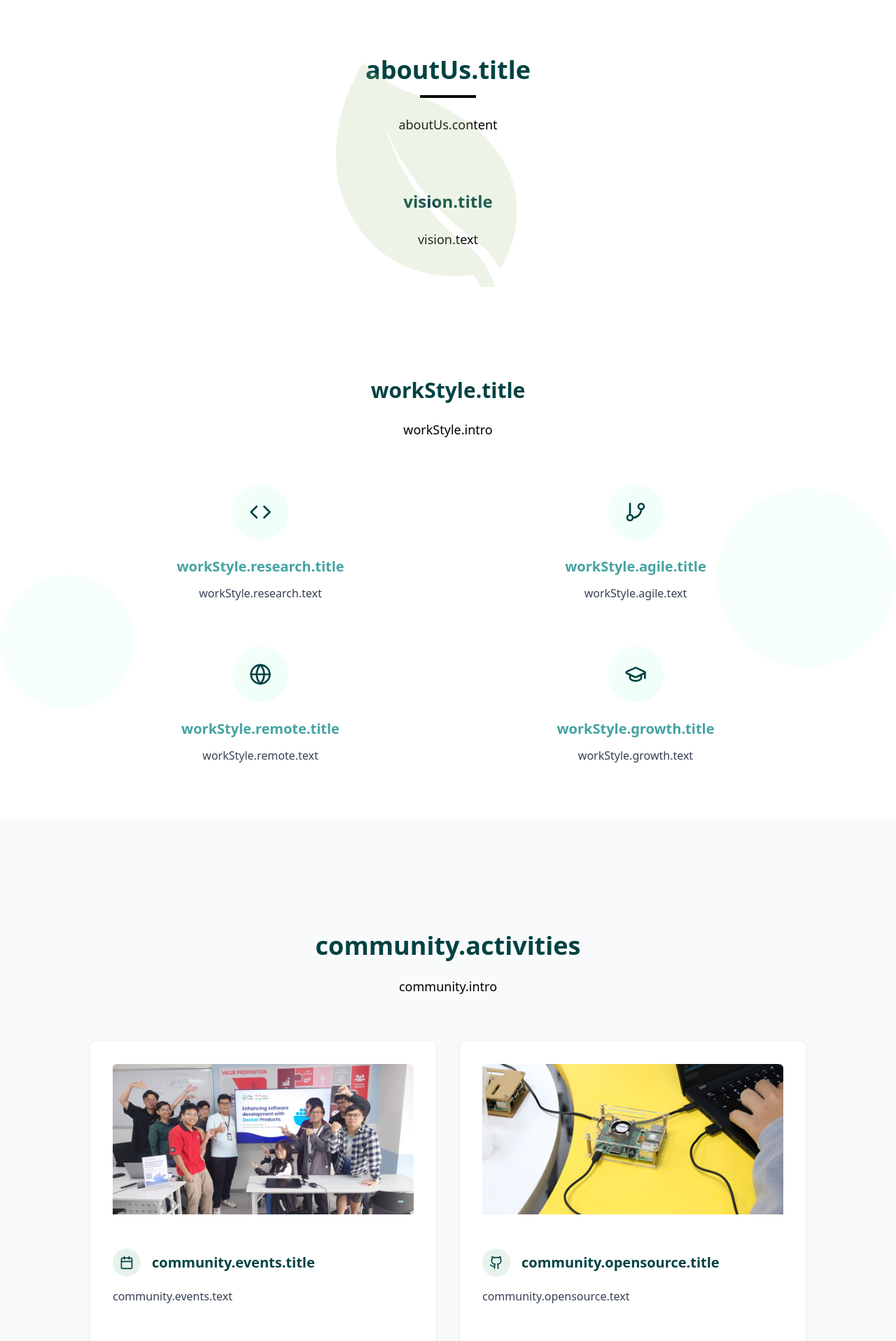
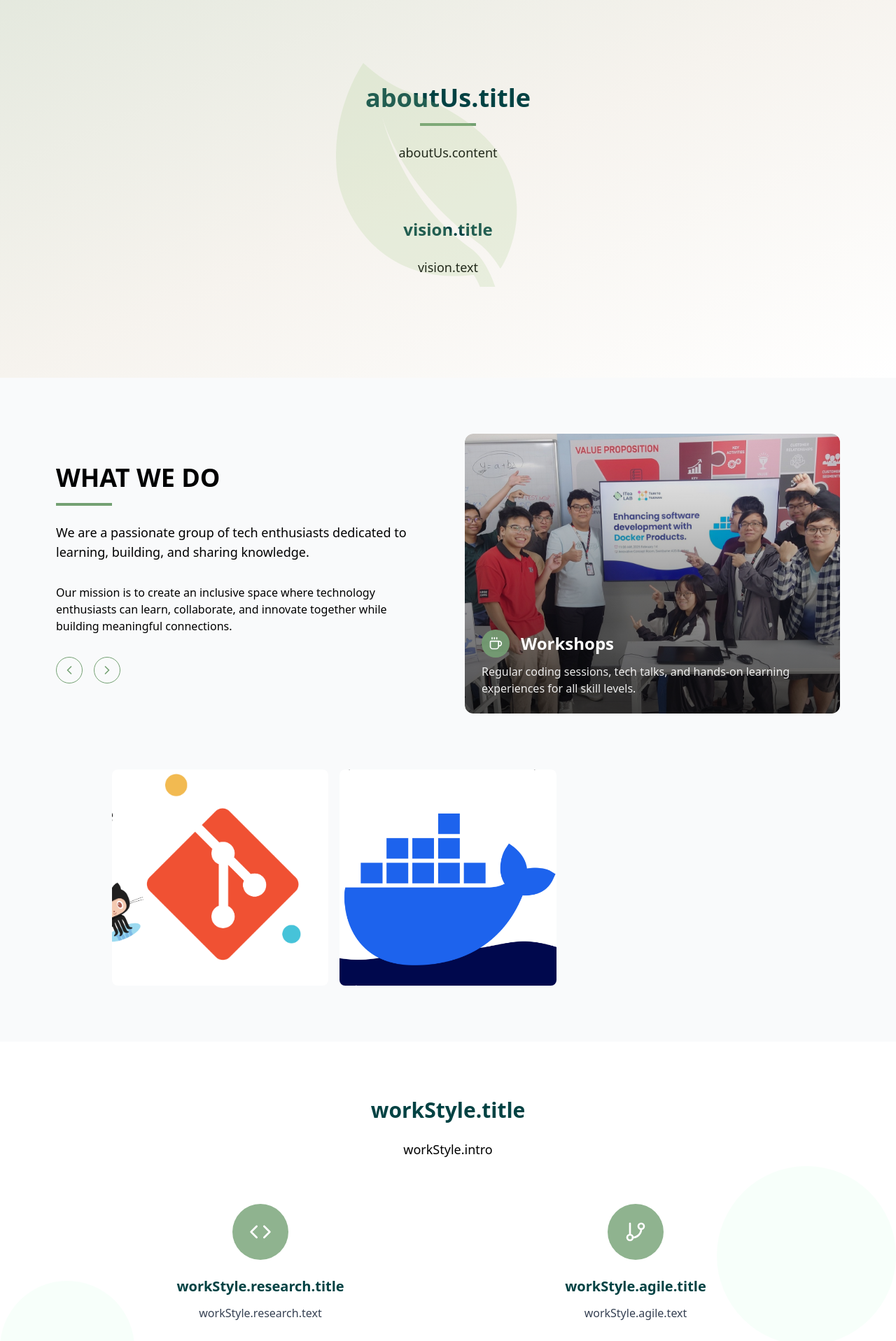
Before and after one commit to Itea-Lab/portfolio-website, a React (Vite) app: page / in a window 1280 px wide. Shown: the part 840-2757 px from the top of the page at 70% size. Built offline with nearby package versions, Linux system fonts and the light colour scheme.

Commit message:
Added Activity slider, changed page theme

```diff
--- a/src/components/About.tsx
+++ b/src/components/About.tsx
@@ -1,18 +1,20 @@
 import { useLanguage } from "../language-context";
-import image from "../assets/square_lab.png";
 
 export default function About() {
   const { t } = useLanguage();
 
   return (
-    <section id="about" className="py-30 bg-white relative overflow-hidden">
+    <section
+      id="about"
+      className="py-20 bg-[linear-gradient(to_bottom_right,_#E3E8DD,_#F6F3EE_50%,_#FFFFFF_100%)] relative overflow-hidden"
+    >
       <div className="bg-[url(../src/assets/clipart_leaf.png)] bg-no-repeat left-1/2 top-1/2 transform -translate-x-1/2 -translate-y-1/2 absolute w-80 h-80 z-0 opacity-20"></div>
-      <div className="container mx-auto px-4">
+      <div className="container mx-auto px-4 pt-20">
         <div className="text-center mb-0">
           <h2 className="text-[#004243] text-3xl md:text-4xl font-bold mb-4">
             {t("aboutUs.title")}
           </h2>
-          <div className="h-1 w-20 bg-black mx-auto mb-6"></div>
+          <div className="h-1 w-20 bg-[#74A173] mx-auto mb-6"></div>
           <p className="text-lg max-w-3xl mx-auto">{t("aboutUs.content")}</p>
         </div>
         <div className="text-center mb-16">
@@ -21,28 +23,6 @@ export default function About() {
           </h2>
           <p className="text-lg max-w-3xl mx-auto">{t("vision.text")}</p>
         </div>
-
-
-        {/* Subsections */}
-        {/* <div className="space-y-24">
-          <div className="grid md:grid-cols-2 gap-8 items-center">
-            <div className="flex justify-center">
-              <div className="relative h-90 w-90">
-                <img
-                  src={image}
-                  alt="Learning from mistakes"
-                  className="object-cover rounded-lg absolute h-full w-full"
-                />
-              </div>
-            </div>
-            <div>
-              <h3 className="text-xl font-bold mb-4">
-                {t("culture.mistake.title")}
-              </h3>
-              <p className="text-gray-700">{t("culture.mistake.text")}</p>
-            </div>
-          </div>
-        </div> */}
       </div>
     </section>
   );
--- /dev/null
+++ b/src/components/ActivitySlider.tsx
@@ -0,0 +1,136 @@
+import type React from "react";
+import { useState } from "react";
+import { ChevronLeft, ChevronRight, Code, Coffee, Users } from "lucide-react";
+import workshop_img from "../assets/480222510_122116886204697575_5941039690238715950_n.jpg";
+import project_img from "../assets/481682077_1017997677053113_5498224049031879829_n.jpg";
+
+export interface Activity {
+  title: string;
+  description: string;
+  image: string;
+  icon: React.ReactNode;
+}
+
+interface ActivitySliderProps {
+  activities?: Activity[];
+}
+
+export function ActivitySlider({ activities }: ActivitySliderProps) {
+  const [currentActivity, setCurrentActivity] = useState(0);
+
+  const defaultActivities: Activity[] = [
+    {
+      title: "Workshops",
+      description:
+        "Regular coding sessions, tech talks, and hands-on learning experiences for all skill levels.",
+      image: workshop_img,
+      icon: <Coffee className="h-5 w-5 text-white" />,
+    },
+    {
+      title: "Team Bonding",
+      description:
+        "Fun activities and events that strengthen relationships and build a supportive community.",
+      image: "/placeholder.svg?height=400&width=600&text=Team+Bonding",
+      icon: <Users className="h-5 w-5 text-white" />,
+    },
+    {
+      title: "Community Projects",
+      description:
+        "Collaborative initiatives that solve real-world problems and foster innovation.",
+      image: project_img,
+      icon: <Code className="h-5 w-5 text-white" />,
+    },
+  ];
+
+  const displayActivities = activities || defaultActivities;
+
+  return (
+    <div className="grid grid-cols-1 lg:grid-cols-2 gap-12 items-center">
+      {/* Text Column */}
+      <div className="max-w-xl">
+        <h2 className="text-3xl md:text-4xl font-bold mb-4">WHAT WE DO</h2>
+        <div className="h-1 w-20 bg-[#74A173] mb-6"></div>
+        <p className="text-lg text-muted-foreground mb-8">
+          We are a passionate group of tech enthusiasts dedicated to learning,
+          building, and sharing knowledge.
+        </p>
+        <p className="text-muted-foreground mb-8">
+          Our mission is to create an inclusive space where technology
+          enthusiasts can learn, collaborate, and innovate together while
+          building meaningful connections.
+        </p>
+        {/* Navigation Buttons */}
+        <div className="flex space-x-4">
+          <button
+            onClick={() =>
+              setCurrentActivity((prev) =>
+                prev === 0 ? displayActivities.length - 1 : prev - 1
+              )
+            }
+            className="rounded-full p-2 border border-[#74a173] text-[#74a173] hover:bg-[#74a173]/10 transition"
+          >
+            <ChevronLeft className="h-5 w-5" />
+          </button>
+          <button
+            onClick={() =>
+              setCurrentActivity((prev) =>
+                prev === displayActivities.length - 1 ? 0 : prev + 1
+              )
+            }
+            className="rounded-full p-2 border border-[#74a173] text-[#74a173] hover:bg-[#74a173]/10 transition"
+          >
+            <ChevronRight className="h-5 w-5" />
+          </button>
+        </div>
+      </div>
+
+      {/* Image Slide Column */}
+      <div className="relative h-[400px] w-full overflow-hidden rounded-xl">
+        {displayActivities.map((activity, index) => (
+          <div
+            key={index}
+            className={`absolute inset-0 transition-opacity duration-700 ${
+              currentActivity === index
+                ? "opacity-100 z-10"
+                : "opacity-0 z-0 pointer-events-none"
+            }`}
+          >
+            <div className="relative h-full w-full overflow-hidden rounded-xl">
+              <img
+                src={activity.image || "/placeholder.svg"}
+                alt={activity.title}
+                className="h-full w-full object-cover"
+              />
+              <div className="absolute inset-0 bg-gradient-to-t from-black/70 to-transparent"></div>
+              <div className="absolute bottom-0 left-0 p-6">
+                <div className="flex items-center gap-4 mb-2">
+                  <div className="h-10 w-10 rounded-full bg-[#749C73]/95 flex items-center justify-center">
+                    {activity.icon}
+                  </div>
+                  <h3 className="text-2xl font-bold text-white">
+                    {activity.title}
+                  </h3>
+                </div>
+                <p className="text-white/90 max-w-md">{activity.description}</p>
+              </div>
+            </div>
+          </div>
+        ))}
+
+        {/* Slide Indicators */}
+        <div className="absolute bottom-6 right-6 flex space-x-2">
+          {displayActivities.map((_, index) => (
+            <button
+              key={index}
+              onClick={() => setCurrentActivity(index)}
+              className={`h-2 w-2 rounded-full transition-all ${
+                currentActivity === index ? "bg-white w-6" : "bg-white/50"
+              }`}
+              aria-label={`Go to slide ${index + 1}`}
+            />
+          ))}
+        </div>
+      </div>
+    </div>
+  );
+}
--- a/src/components/Community.tsx
+++ b/src/components/Community.tsx
@@ -1,16 +1,16 @@
 import { useState, useEffect } from "react";
+import { ActivitySlider } from "./ActivitySlider";
 import { ArrowRight, Github, Calendar } from "lucide-react";
 import event_img from "../assets/480222510_122116886204697575_5941039690238715950_n.jpg";
 import project_img from "../assets/481682077_1017997677053113_5498224049031879829_n.jpg";
 import ws_img1 from "../assets/git_github_workshop.png";
 import ws_img2 from "../assets/docker_workshop.png";
 import { useLanguage } from "../language-context";
-import { Link } from "react-router-dom";
+
 
 export default function Community() {
   const { t } = useLanguage();
   const [isVisible, setIsVisible] = useState(false);
-
   const events = [
     {
       name: "Git & Github Workshop",
@@ -23,22 +23,6 @@ export default function Community() {
       image: ws_img2,
     }
   ]
-  const items = [
-    {
-      key: "events",
-      icon: Calendar,
-      image: event_img,
-      alt: "Tech events and workshops",
-      url: "https://www.facebook.com/ITeaLabTeam",
-    },
-    {
-      key: "opensource",
-      icon: Github,
-      image: project_img,
-      alt: "Open source projects",
-      url: "https://github.com/Itea-Lab",
-    },
-  ];
   useEffect(() => {
     const handleScroll = () => {
       const section = document.getElementById("community");
@@ -57,59 +41,8 @@ export default function Community() {
 
   return (
     <section id="community" className="py-20 bg-[#F9FAFB]">
-      <div className="container mx-auto px-4">
-        <h2
-          className={`text-3xl md:text-4xl font-bold text-center text-[#004243] mb-6 pt-20 transition-opacity duration-1000 ${
-            isVisible ? "opacity-100" : "opacity-0"
-          }`}
-        >
-          {t("community.activities")}
-        </h2>
-
-        <p
-          className={`text-lg text-center max-w-3xl mx-auto mb-16 transition-opacity duration-700 ${
-            isVisible ? "opacity-100" : "opacity-0"
-          }`}
-        >
-          {t("community.intro")}
-        </p>
-
-        <div
-          className={`grid md:grid-cols-2 gap-8 max-w-5xl mx-auto transition-opacity duration-700 ${
-            isVisible ? "opacity-100" : "opacity-0"
-          }`}
-        >
-          {items.map((item, index) => {
-            const ItemIcon = item.icon;
-
-            return (
-              <div
-                key={item.key}
-                className="bg-white hover:bg-[#E7F3EA] p-8 rounded-lg shadow-sm border border-gray-100 hover:shadow-md transition-all duration-500 hover:-translate-y-1"
-                style={{ transitionDelay: `${index * 100}ms` }}
-              >
-                <div className="relative h-60 w-full mb-6 rounded-md overflow-hidden group">
-                  <img
-                    src={item.image || "/placeholder.svg"}
-                    alt={item.alt}
-                    className="object-cover transition-transform duration-500 group-hover:scale-105"
-                  />
-                </div>
-                <div className="flex items-center mb-4">
-                  <div className="w-10 h-10 bg-[#E7F3EA] rounded-full flex items-center justify-center mr-4">
-                    <ItemIcon size={20} className="text-[#004243]" />
-                  </div>
-                  <h3 className="text-xl font-bold text-[#004243]">
-                    {t(`community.${item.key}.title`)}
-                  </h3>
-                </div>
-                <p className="text-gray-700 mb-6">
-                  {t(`community.${item.key}.text`)}
-                </p>
-              </div>
-            );
-          })}
-        </div>
+      <div className="container mx-auto px-20">
+        <ActivitySlider/>
       </div>
       <div className="container mx-auto px-[10rem] pt-20">
         <div className="grid grid-cols-2 md:grid-cols-3 gap-4">
--- a/src/components/Layout.tsx
+++ b/src/components/Layout.tsx
@@ -3,8 +3,9 @@ import { useState, useEffect } from "react";
 import { useLanguage } from "../language-context";
 import Language_Selector from "./Language_Selector";
 import MobileMenu from "./Mobile_Menu";
-import { Github, Facebook, Linkedin, Mail} from "lucide-react";
-import icon from "../assets/icon_transparent.png";
+import { Github, Facebook, Linkedin, Mail } from "lucide-react";
+import logo from "../assets/icon_transparent.png";
+import icon from "../assets/clipart_leaf.svg";
 
 export default function Layout() {
   const { t } = useLanguage();
@@ -36,7 +37,7 @@ export default function Layout() {
           <div className="flex flex-row items-center">
             <Link to="/" className="flex items-center space-x-2">
               <img
-                src={icon}
+                src={logo}
                 alt="ITea Lab Logo"
                 className={`h-15 w-auto transition-opacity duration-300 ${
                   scrolled ? "" : "opacity-0"
@@ -53,7 +54,7 @@ export default function Layout() {
           </div>
 
           <nav
-            className={`hidden md:flex items-center text-[#44a3a2] ${
+            className={`hidden md:flex items-center text-[#74A173] ${
               scrolled
                 ? "divide-x divide-[transparent]"
                 : "divide-x divide-[#44a3a2]"
@@ -72,45 +73,18 @@ export default function Layout() {
               COMMUNITY
             </a>
             <a
+              href="#news"
+              className="text-lg px-4 font-bold hover:text-[#004243] transition-colors"
+            >
+              NEWS
+            </a>
+            <a
               href="#joinUs"
               className="text-lg px-4 font-bold hover:text-[#004243] transition-colors"
             >
               JOIN US
             </a>
           </nav>
-          {/* <label
-            className="md:hidden flex items-center burger"
-            htmlFor="burger"
-          >
-            <input
-              type="checkbox"
-              id="burger"
-              onClick={toggleMenu}
-              checked={isMenuOpen}
-              aria-label="toogle menu"
-            ></input>
-            <span></span>
-            <span></span>
-            <span></span>
-          </label> */}
-          {/* <div className="md:hidden flex items-center relative z-[1000]">
-            <label
-              className="p-1 rounded-full hover:bg-gray-100 burger"
-              htmlFor="burger"
-            >
-              <input
-                type="checkbox"
-                id="burger"
-                onClick={toggleMenu}
-                checked={isMenuOpen}
-                onChange={() => {}}
-                aria-label="toggle menu"
-              ></input>
-              <span></span>
-              <span></span>
-              <span></span>
-            </label>
-          </div> */}
         </div>
         <Language_Selector scrolled={scrolled} />
       </header>
@@ -141,90 +115,77 @@ export default function Layout() {
       <main className="flex-1">
         <Outlet />
       </main>
-      <footer className="w-full bg-[#e7f3ea] relative overflow-hidden">
+      <footer className="w-full bg-[#74A173] relative overflow-hidden">
         {/* Curved top border effect */}
         <div className="w-full h-[3rem] bg-[#F9FAFB] rounded-b-[100%] transform translate-y-0"></div>
 
-        <div className="container mx-auto px-7 py-8 flex flex-col md:flex-row justify-around items-start relative z-10">
+        <div className="container mx-auto px-7 py-8 text-white flex flex-col md:flex-row justify-around items-start relative z-10">
           {/* Left section - Brand */}
           <div className="mb-6 md:mb-0 px-4 md:px-8 flex-grow md:flex-grow-0">
-            <h2 className="text-4xl font-bold text-[#004243]">ITea Lab</h2>
-            <p className="text-[#004243] mt-2">{t("hero.tagline")}</p>
-            <div className="flex space-x-4 mt-6 text-[#004243]">
-              <Link to="#" className="hover:text-[#006a6c] transition-colors">
+            <h2 className="text-4xl font-bold">ITea Lab</h2>
+            <p className="text-white mt-2">{t("hero.tagline")}</p>
+            <div className="flex space-x-4 mt-6">
+              <Link to="#" className="transition-colors">
                 <Github size={20} />
                 <span className="sr-only">GitHub</span>
               </Link>
-              <Link to="#" className="hover:text-[#006a6c] transition-colors">
+              <Link to="#" className="transition-colors">
                 <Facebook size={20} />
                 <span className="sr-only">Facebook</span>
               </Link>
-              <Link to="#" className="hover:text-[#006a6c] transition-colors">
+              <Link to="#" className="transition-colors">
                 <Linkedin size={20} />
                 <span className="sr-only">LinkedIn</span>
               </Link>
-              <Link to="#" className="hover:text-[#006a6c] transition-colors">
+              <Link to="#" className="transition-colors">
                 <Mail size={20} />
                 <span className="sr-only">Email</span>
               </Link>
             </div>
           </div>
           {/* Middle section - Explore  */}
-          <div className="mb-6 md:mb-0 text-[#004243] px-4 md:px-8 flex-grow md:flex-grow-0">
+          <div className="mb-6 md:mb-0 px-4 md:px-8 flex-grow md:flex-grow-0">
             <h3 className="text-2xl font-bold mb-4">Explore</h3>
             <div className="flex flex-col space-y-4">
               <div className="flex items-center">
-                <a href="#about" className="hover:text-[#006a6c]">
-                  About
-                </a>
+                <a href="#about">About</a>
               </div>
               <div className="flex items-center">
-                <a href="#community" className="hover:text-[#006a6c]">
-                  Community
-                </a>
+                <a href="#community">Community</a>
               </div>
               <div className="flex items-center">
-                <a href="#joinUs" className="hover:text-[#006a6c]">
-                  Join Us
-                </a>
+                <a href="#joinUs">Join Us</a>
               </div>
             </div>
           </div>
           {/* Middle section - Community  */}
-          <div className="mb-6 md:mb-0 text-[#004243] px-4 md:px-8 flex-grow md:flex-grow-0">
+          <div className="mb-6 md:mb-0 px-4 md:px-8 flex-grow md:flex-grow-0">
             <h3 className="text-2xl font-bold mb-4">Community</h3>
             <div className="flex flex-col space-y-4">
               <div className="flex items-center">
-                <a href="#about" className="hover:text-[#006a6c]">
-                  Github
-                </a>
+                <Link to="https://github.com/Itea-Lab">Github</Link>
               </div>
               <div className="flex items-center">
-                <a href="#community" className="hover:text-[#006a6c]">
-                  Facebook
-                </a>
+                <Link to="https://www.facebook.com/ITeaLabTeam">Facebook</Link>
               </div>
               <div className="flex items-center">
-                <a href="#joinUs" className="hover:text-[#006a6c]">
+                <Link to="https://www.linkedin.com/company/itea-lab">
                   LinkedIn
-                </a>
+                </Link>
               </div>
             </div>
           </div>
           {/* Right section - Contact */}
-          <div className="mb-6 md:mb-0 text-[#004243] px-4 md:px-8 flex-grow md:flex-grow-0">
+          <div className="mb-6 md:mb-0 px-4 md:px-8 flex-grow md:flex-grow-0">
             <h3 className="text-2xl font-bold mb-4">Contact</h3>
             <div className="flex flex-col space-y-4">
               <div className="flex items-center">
-                <Link
-                  to="mailto:contact.itealab@gmail.com"
-                  className="hover:text-[#006a6c]"
-                >
+                <Link to="mailto:contact.itealab@gmail.com">
                   contact.itealab@gmail.com
                 </Link>
               </div>
               <div className="flex items-center">
-                <p className="hover:text-[#006a6c] w-[70%] md:w-[80%]">
+                <p className="w-[70%] md:w-[80%]">
                   A35 Bach Dang street, ward 14, Tan Binh district, Ho Chi Minh
                   city, Vietnam
                 </p>
@@ -232,7 +193,18 @@ export default function Layout() {
             </div>
           </div>
           <div className="absolute bottom-[0rem] right-[-7rem] md:bottom-[] md:right-[-11rem] lg:bottom-[0rem] lg:right-[-10rem] w-[20rem] h-[15rem] md:w-[15rem] md:h-[15rem] lg:w-[20rem] lg:h-[15rem] z-0">
-            <img src={icon} className="opacity-70" alt="lab_icon"></img>
+            <svg
+              xmlns="http://www.w3.org/2000/svg"
+              width="230"
+              height="320"
+              viewBox="0 0 65 90"
+              fill="none"
+            >
+              <path
+                d="M9.76426 0C9.76426 0 17.1691 7.18412 25.1775 10.0805C84.482 31.5312 59.4707 73.3326 58.6548 73.4704C58.6548 73.4704 55.3293 67.6792 50.837 64.376C22.331 43.4199 16.5372 19.2984 16.5372 19.2984C16.5372 19.2984 22.9339 48.3243 48.2943 66.385C53.8955 70.3719 57.6882 80.1885 59.2936 90C59.2936 90 55.3232 88.3958 53.6159 87.9613C52.9501 83.6167 51.5581 79.4564 49.2048 75.74C13.7606 79.96 2.152 51.3996 0.63549 41.4408C-2.94384 17.9203 9.76426 0 9.76426 0Z"
+                fill="#FFFFFF"
+              />
+            </svg>
           </div>
         </div>
         {/* <div className="mx-auto py-3 w-[83%] md:w-[88%] flex flex-row justify-start items-center border-t border-mint-200 transition-opacity duration-700">
--- a/src/components/WorkStyle.tsx
+++ b/src/components/WorkStyle.tsx
@@ -30,7 +30,7 @@ export default function WorkStyle() {
   }, []);
 
   return (
-    <section id="workstyle" className="pb-20 bg-white relative overflow-hidden">
+    <section id="workstyle" className="py-20 bg-white relative overflow-hidden">
       {/* Decorative elements */}
       <div className="absolute right-0 top-1/4 w-64 h-64 bg-[#f4fff8] rounded-full opacity-70 z-0"></div>
       <div className="absolute left-0 bottom-1/4 w-48 h-48 bg-[#f4fff8] rounded-full opacity-70 z-0"></div>
@@ -66,10 +66,10 @@ export default function WorkStyle() {
                 className="flex flex-col items-center text-center"
                 style={{ transitionDelay: `${index * 100}ms` }}
               >
-                <div className="w-20 h-20 bg-gradient-to-br from-[#f4fff8] to-[#edfff9] rounded-full flex items-center justify-center mb-6 hover:scale-110 hover:shadow-lg transition-all duration-500">
-                  <ItemIcon className="w-8 h-8 text-[#004243]" />
+                <div className="w-20 h-20 bg-[#74a173]/80 rounded-full flex items-center justify-center mb-6 hover:scale-110 hover:shadow-lg transition-all duration-500">
+                  <ItemIcon className="w-8 h-8 text-white" />
                 </div>
-                <h3 className="text-xl font-bold mb-3 text-[#44a3a2]">
+                <h3 className="text-xl font-bold mb-3 text-[#004243]">
                   {t(`workStyle.${item.key}.title`)}
                 </h3>
                 <p className="text-gray-700">
--- a/src/pages/Home.tsx
+++ b/src/pages/Home.tsx
@@ -9,8 +9,8 @@ function Home() {
     <div className="home-page">
       <Hero />
       <About />
+      <Community />
       <WorkStyle />
-      <Community />
       <JoinUs />
       <News />
     </div>
```
Also changed, not shown: src/components/Hero.tsx (+9 -5 lines), src/components/JoinUs.tsx (+7 -8 lines), src/components/News.tsx (+19 -15 lines), src/assets/489871148_2072312476622200_8359517783580654263_n.jpg (deleted).
